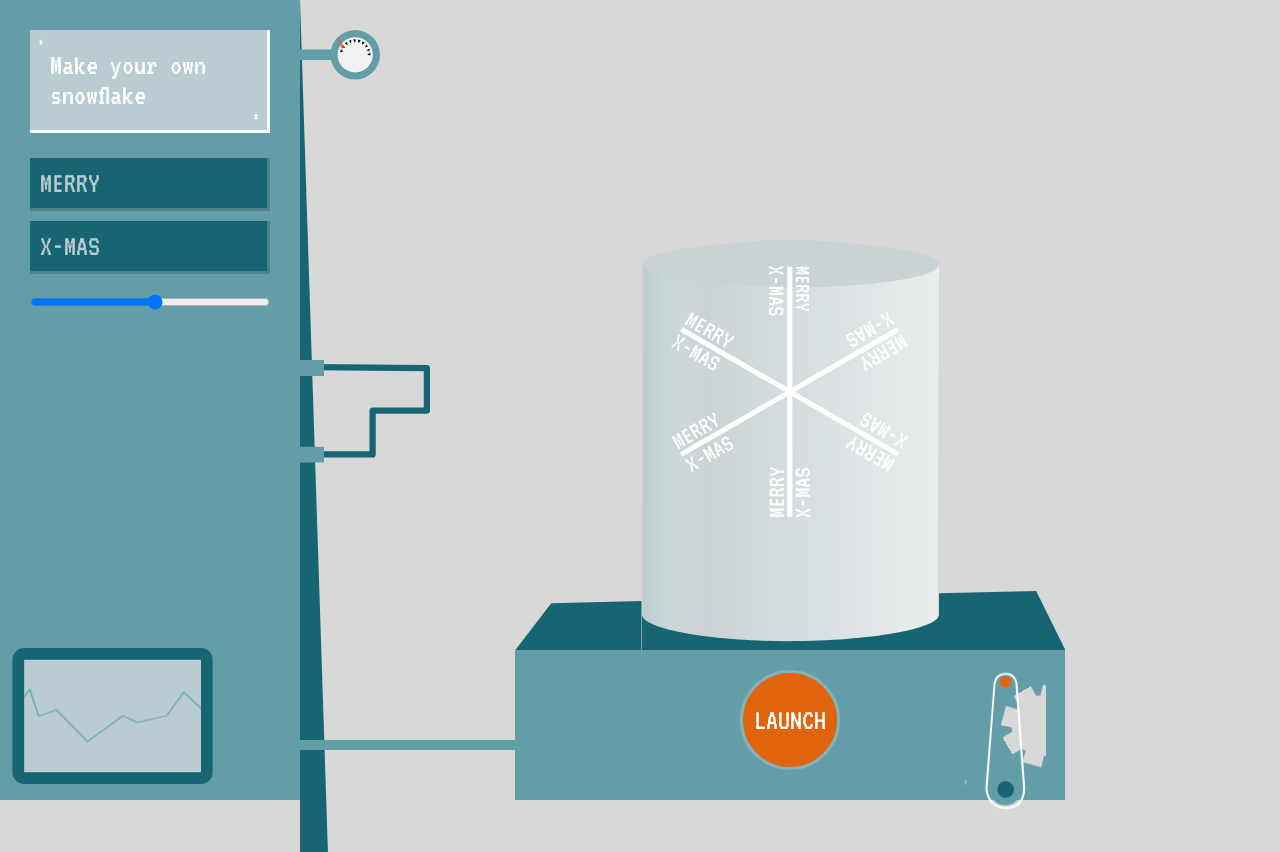
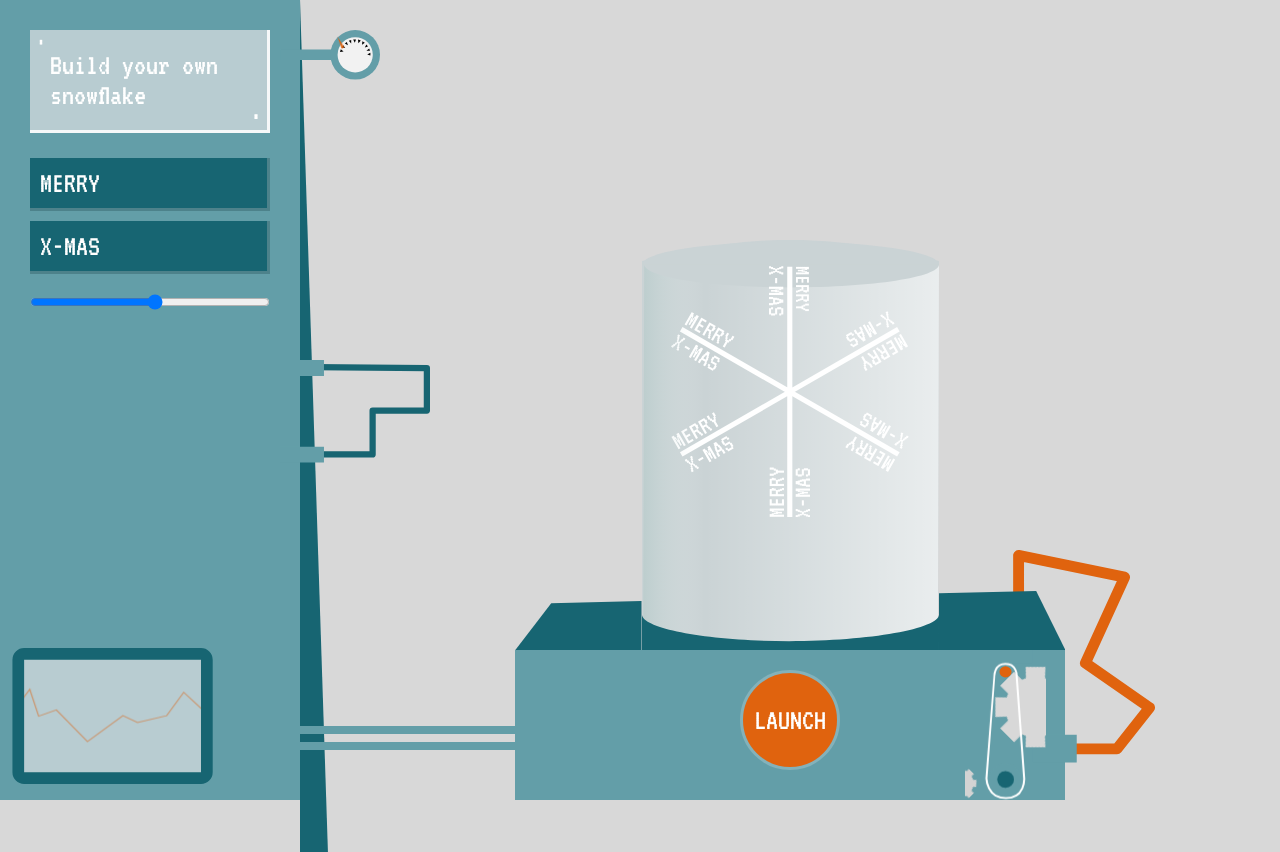
Before and after one commit to AnnFell/xmas_card_2017, a plain HTML site: page index.html in a window 1280 px wide. Shown: the top 852 px of the page. Drawn offline with Linux system fonts and the light colour scheme.

Commit message:
animatie van decoratie

```diff
--- a/gulp/js/main.js
+++ b/gulp/js/main.js
@@ -45,6 +45,9 @@ $(document).ready(function () {
     //This function sets all things in motion after clicking on launch
     //Click on the Launch button
     $('.launch').on("click", function () {
+        var clicked;
+
+        if(clicked !== true) {
 
         console.log("klik launch");
         TweenMax.killTweensOf('.snowflake');
@@ -54,6 +57,9 @@ $(document).ready(function () {
         setTimeout(makeItSnow, 2700);
 
         messageAnimation();
+        }
+
+        return clicked == true;
     });
 
 
--- a/gulp/sass/layout/_body.scss
+++ b/gulp/sass/layout/_body.scss
@@ -44,6 +44,8 @@ svg {
   z-index:          9999; //debugging
   display:          none;
   opacity:          0;
+  border-right: solid 5px $darkBlue;
+  border-bottom: solid 5px $darkBlue;
   p {
     max-width: 500px;
     margin:    0 auto;
--- a/gulp/sass/layout/_controls.scss
+++ b/gulp/sass/layout/_controls.scss
@@ -14,6 +14,9 @@ input, button {
       cursor:           text;
       border-right:     solid 3px darken($blue, 10%);
       border-bottom:    solid 3px darken($blue, 10%);
+      &:hover {
+        background-color: darken($darkBlue, 5%);
+      }
     }
   }
 }
--- a/gulp/sass/layout/_decoration.scss
+++ b/gulp/sass/layout/_decoration.scss
@@ -1,5 +1,5 @@
 input::placeholder {
-  color: $glass;
+  color: white;
 }
 
 #controls {
@@ -50,12 +50,12 @@ input::placeholder {
 }
 
 .connection {
-  width:            500px;
-  height:           10px;
-  position:         absolute;
-  left:             -450px;
-  bottom:           50px;
-  background-color: $blue;
+  width:    500px;
+  height:   24px;
+  position: absolute;
+  left:     -450px;
+  bottom:   50px;
+  border:   solid $blue 8px;
 
 }
 
@@ -68,6 +68,7 @@ input::placeholder {
   .graph {
     animation:        graph 1s infinite alternate;
     transform-origin: center center;
+    opacity: 0.5;
   }
 }
 
@@ -79,14 +80,22 @@ input::placeholder {
   z-index:  700;
 }
 
+.kabelOranje {
+  width:    150px;
+  position: absolute;
+  top:      -100px;
+  right:    -90px;
+}
+
 .gears {
   position:  absolute;
   width:     30%;
   transform: rotate(90deg);
   right:     -20px;
-  bottom:    10px;
+  bottom:    20px;
+  z-index:   5;
   &__wheel {
-    animation:        rotate 3s infinite linear;
+    animation:        rotate 8s infinite linear;
     transform-origin: center center;
   }
 }
--- a/index.html
+++ b/index.html
@@ -1,7 +1,7 @@
 <!DOCTYPE html>
 <html>
 <head>
-    <title>Page Title</title>
+    <title>SnowFlake Builder 1.0</title>
     <link href="css/style.css" rel="stylesheet" type="text/css">
     <script src="js/main.js"></script>
     <meta name="viewport" content="width=device-width, initial-scale=1">
@@ -41,7 +41,7 @@
                     <rect width="387" height="255" x="17" y="12" fill="#b8ccd1" stroke="#176572" stroke-miterlimit="10"
                           stroke-width="24" rx="12" ry="12"/>
                     <g clip-path="url(#a)">
-                        <path class="graph" fill="none" stroke="#639EA8" stroke-miterlimit="10" stroke-width="2"
+                        <path class="graph" fill="none" stroke="#E0630E" stroke-miterlimit="10" stroke-width="2"
                               d="M0 140h49l32-55 14 55 28-13 49 65 56-53 23 14 46-14 27-48 40 48h67"/>
                     </g>
                 </g>
@@ -61,7 +61,7 @@
 
     <div id="textWrap">
         <div class="controls">
-            <h1>Make your own snowflake</h1>
+            <h1>Build your own snowflake</h1>
             <input type="text" name="text" class="text" placeholder="MERRY">
             <input type="text" name="text2" class="text2" placeholder="X-MAS">
             <input type="range" name="stroke" class="stroke" min="1" max="20" step="1">
@@ -115,6 +115,17 @@
                         <path class="gears__wheel" fill="#d3d3d3"
                               d="M73 94V79h-7a30 30 0 0 0-3-8l5-5-11-11-5 5a30 30 0 0 0-8-3v-7H29v7a30 30 0 0 0-8 3l-5-5L5 66l5 5a30 30 0 0 0-3 8H0v15h7a30 30 0 0 0 3 8l-5 5 11 10 5-5a30 30 0 0 0 8 4v7h15v-7a30 30 0 0 0 8-4l5 5 11-10-5-5a30 30 0 0 0 3-8z"/>
                         <ellipse cx="37" cy="86" fill="#e0630e" rx="12" ry="13"/>
+                    </g>
+                </svg>
+            </div>
+            <div class="kabelOranje">
+                <svg xmlns="http://www.w3.org/2000/svg" viewBox="0 0 276 391">
+                    <g id="Laag_2" data-name="Laag 2">
+                        <g id="Laag_12" data-name="Laag 12">
+                            <path fill="none" stroke="#e0630e" stroke-linejoin="round" stroke-width="20" d="M104 366h102l60-76-118-82 72-158L25 10v165"/>
+                            <path d="M-8 149h66v51H-8z" class="cls-2" style="fill:#639ea8" transform="rotate(-90 26 175)"/>
+                            <path d="M51 340h81v51H51z" class="cls-2" style="fill:#639ea8"/>
+                        </g>
                     </g>
                 </svg>
             </div>
```
Also changed, not shown: css/style.css, js/main.js, 2 other files.
